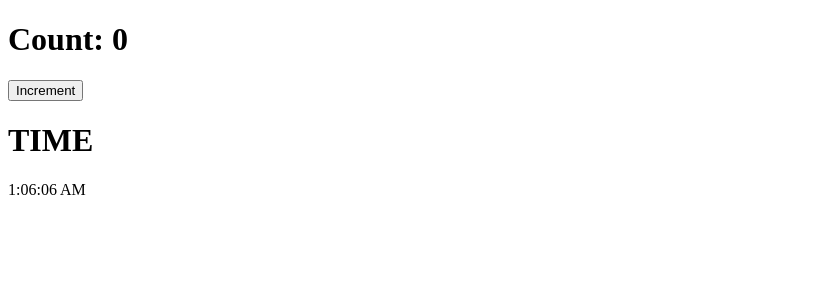
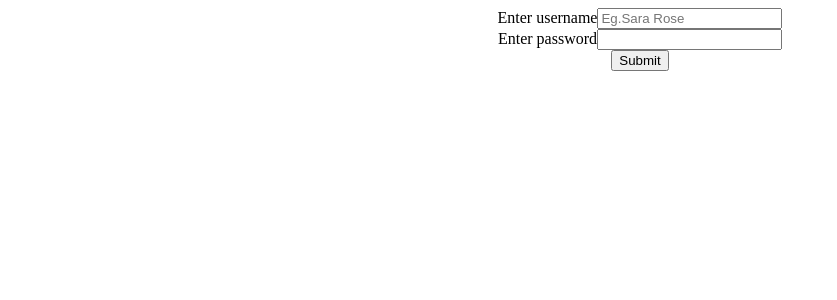
Before and after one commit to RuqayyahSara/states_props, a React (Create React App) app: page / in a window 1280 px wide. Shown: the top 300 px of the page, without its empty margins (0-837 px from the left). Built offline with nearby package versions, Linux system fonts and the light colour scheme; the HTML template or start-up script is replaced by a standard one.

Commit message:
Implementing forms

```diff
--- a/src/components/App.js
+++ b/src/components/App.js
@@ -1,7 +1,9 @@
 import React from 'react';
-import Pass from "./Pass";
+// import Pass from "./Pass";
 // import Pass1 from "./Pass1";
-import Lifecycle from "./Lifecycle";
+// import Lifecycle from "./Lifecycle";
+import Form from "./Form";
+
 
 class App extends React.Component{
 constructor(props){
@@ -13,9 +15,10 @@ constructor(props){
 render(){
   return (
     <div >
-        <Pass Coder={this.state.job} name="Ruqayyah" age="19" a="2" b="3"/>
+        <Form/>
+        {/* <Pass Coder={this.state.job} name="Ruqayyah" age="19" a="2" b="3"/> */}
         {/* <Pass1 name="Cody" age="29" /> */}
-        <Lifecycle/>
+        {/* <Lifecycle/> */}
     </div>
   )
 }
--- /dev/null
+++ b/src/components/Form.js
@@ -0,0 +1,41 @@
+import React ,{Fragment} from "react";
+
+class Form extends React.Component{
+    constructor(props){
+        super(props);
+        this.state={
+            username:"",
+            password: " "
+        }
+        // this.submitHandler= this.submitHandler.bind(this);
+        // this.changeHandler= this.changetHandler.bind(this);
+
+    }
+ changeHandler(e){
+     this.setState({
+         username: e.target.value
+     })
+ }
+
+ submitHandler(e){
+     console.log(this.state);
+     e.preventDefault();
+ }
+    render(){
+        return(
+            <Fragment>
+            <form onSubmit={this.submitHandler.bind(this)}>
+                <center>
+                <label>Enter username</label>
+                <input type="text" placeholder="Eg.Sara Rose" value={this.state.username} onChange={this.changeHandler.bind(this)}></input>
+                <br/> <label>Enter password</label>
+                <input type="text" value={this.state.password} onChange={this.changeHandler.bind(this)}></input>
+                <br/><button type="submit">Submit</button>
+                </center>
+            </form>
+            </Fragment>
+        )
+    }
+}
+
+export default Form;
```
